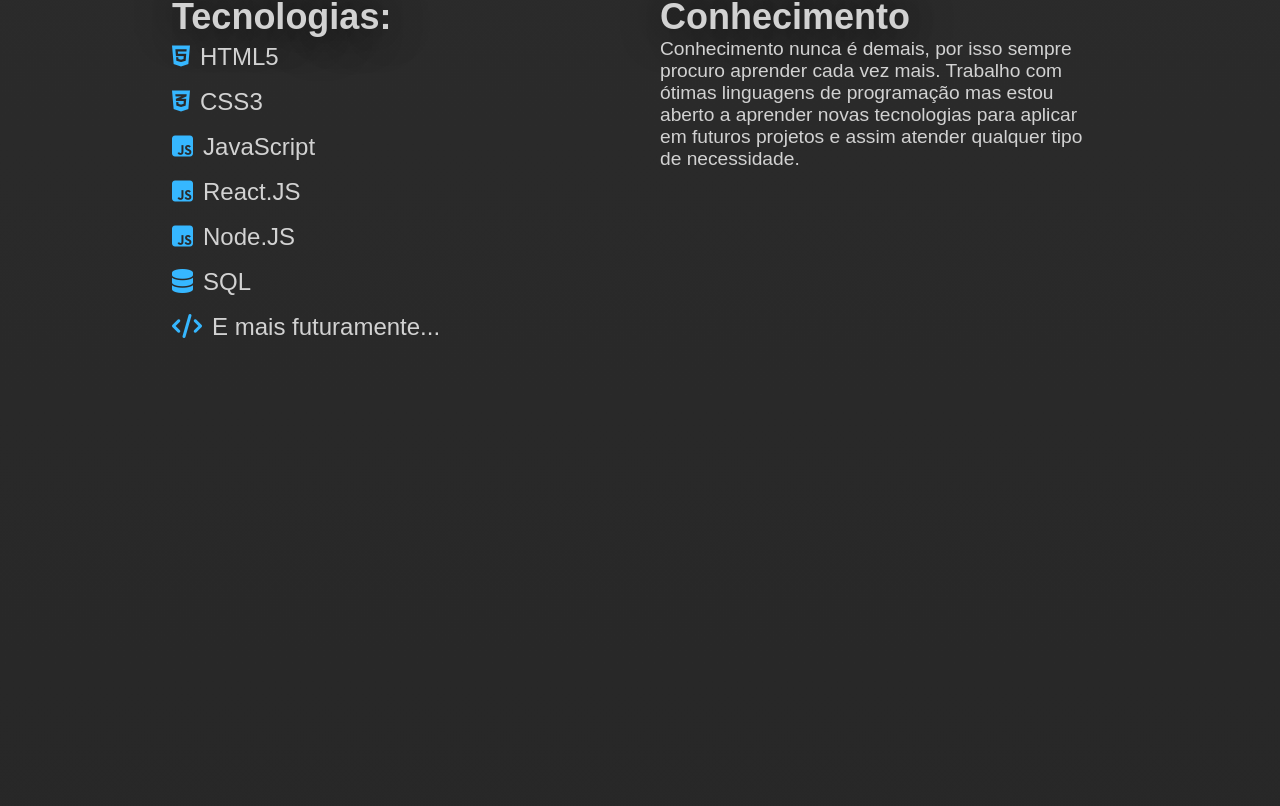
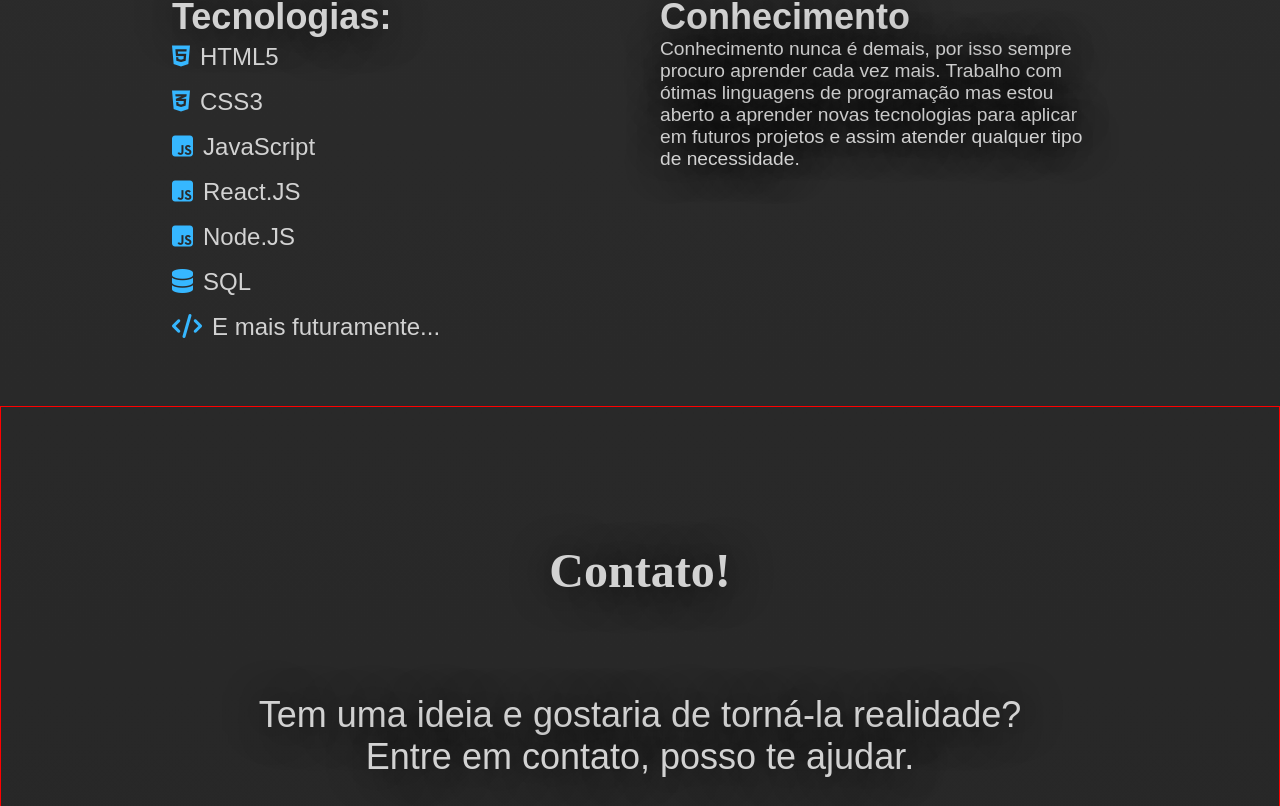
Before and after one commit to Warrior17GB/portfolio, a React (Create React App) app: page / in a window 1280 px wide. Shown: the part 1994-2800 px from the top of the page. Built offline with nearby package versions, Linux system fonts and the light colour scheme; the HTML template or start-up script is replaced by a standard one.

Commit message:
Criada tela contato

```diff
--- a/src/components/NavBar.tsx
+++ b/src/components/NavBar.tsx
@@ -8,7 +8,7 @@
             <button className="BtnNavBar"><Link to="divHome" smooth={true} duration={300}>Home</Link></button>
             <button className="BtnNavBar"><Link to="divProjects" smooth={true} duration={300}>Projetos</Link></button>
             <button className="BtnNavBar"><Link to="divAbout" smooth={true} duration={300}>Sobre</Link></button>
-            <button className="BtnNavBar">Contato</button>
+            <button className="BtnNavBar"><Link to="divContact" smooth={true} duration={300}>Contato</Link></button>
         </div>
     )
 }
--- /dev/null
+++ b/src/pages/contact.tsx
@@ -0,0 +1,17 @@
+import '../styles/pages/contact.css';
+import { Element } from 'react-scroll'
+
+function Contact() {
+    return (
+        <Element className="contactPage" name="divContact">
+            <h1>Contato!</h1>
+            <h2>Tem uma ideia e gostaria de torná-la realidade?<br />Entre em contato, posso te ajudar.</h2>
+            <p>Envie uma mensagem</p>
+            <p>Email: this.dev.gabriel@gmail.com</p>
+            <p>WhatsApp: (11)95629-5523</p>
+            <p>Instagram: @this.dev.gabriel</p>
+        </Element>
+    )
+}
+
+export default Contact;
--- a/src/pages/mainPage.tsx
+++ b/src/pages/mainPage.tsx
@@ -4,6 +4,7 @@
 import Home from './home';
 import Projects from './projects';
 import About from './about';
+import Contact from './contact';
 
 function MainPage() {
     return (
@@ -12,6 +13,7 @@
             <Home />
             <Projects />
             <About />
+            <Contact />
         </div>
     )
 }
--- a/src/styles/components/NavBar.css
+++ b/src/styles/components/NavBar.css
@@ -11,7 +11,7 @@
     z-index: 2;
 }
 
-button {
+.NavBar button {
     width: 100%;
     font-weight: bold;
     font-size: 1.5rem;
--- a/src/styles/global.css
+++ b/src/styles/global.css
@@ -39,6 +39,6 @@
     box-shadow: inset 7px 10px 12px 0px #F0F0F0;
 }
 
-h1, h2, h3 {
+h1, h2, h3, p {
     text-shadow: 2px 2px 40px rgba(0, 0, 0, 1);
 }
--- /dev/null
+++ b/src/styles/pages/contact.css
@@ -0,0 +1,29 @@
+.contactPage {
+    width: 100vw;
+    height: 100vh;
+    padding: 17vh 13.44vw 0 13.44vw;
+    border: 1px solid red;
+}
+
+.contactPage h1, .contactPage h2, .contactPage p {
+    text-align: center;
+}
+
+.contactPage h1 {
+    font-size: 3rem;
+    font-family: 'Press Start 2P', cursive;
+}
+
+.contactPage h2 {
+    font-size: 2.25rem;
+    font-weight: normal;
+    margin: 12vh 0;
+}
+
+.contactPage p:nth-child(3) {
+    margin-bottom: 3.7vh;
+}
+
+.contactPage p {
+    margin-bottom: 2.3vh;
+}
```
